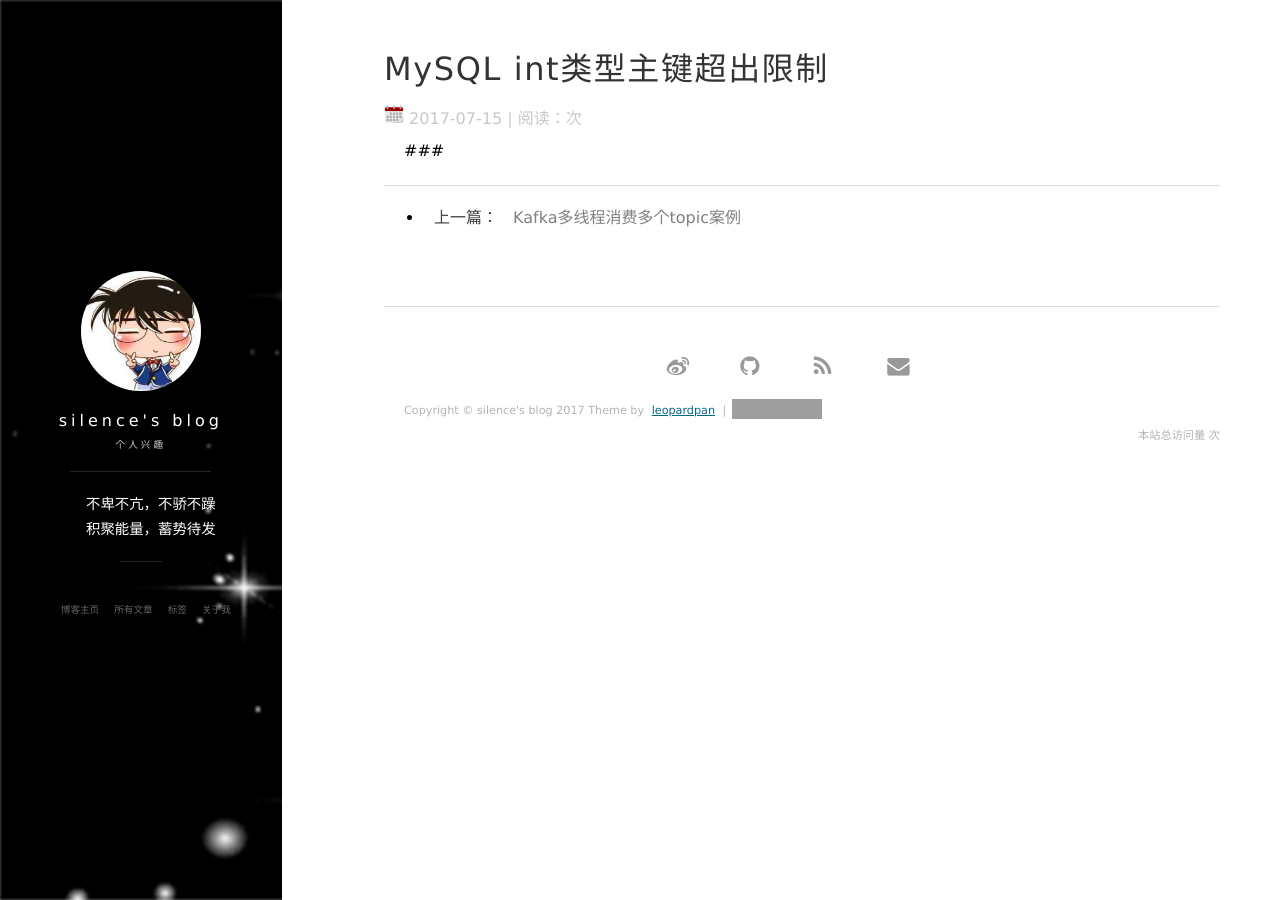
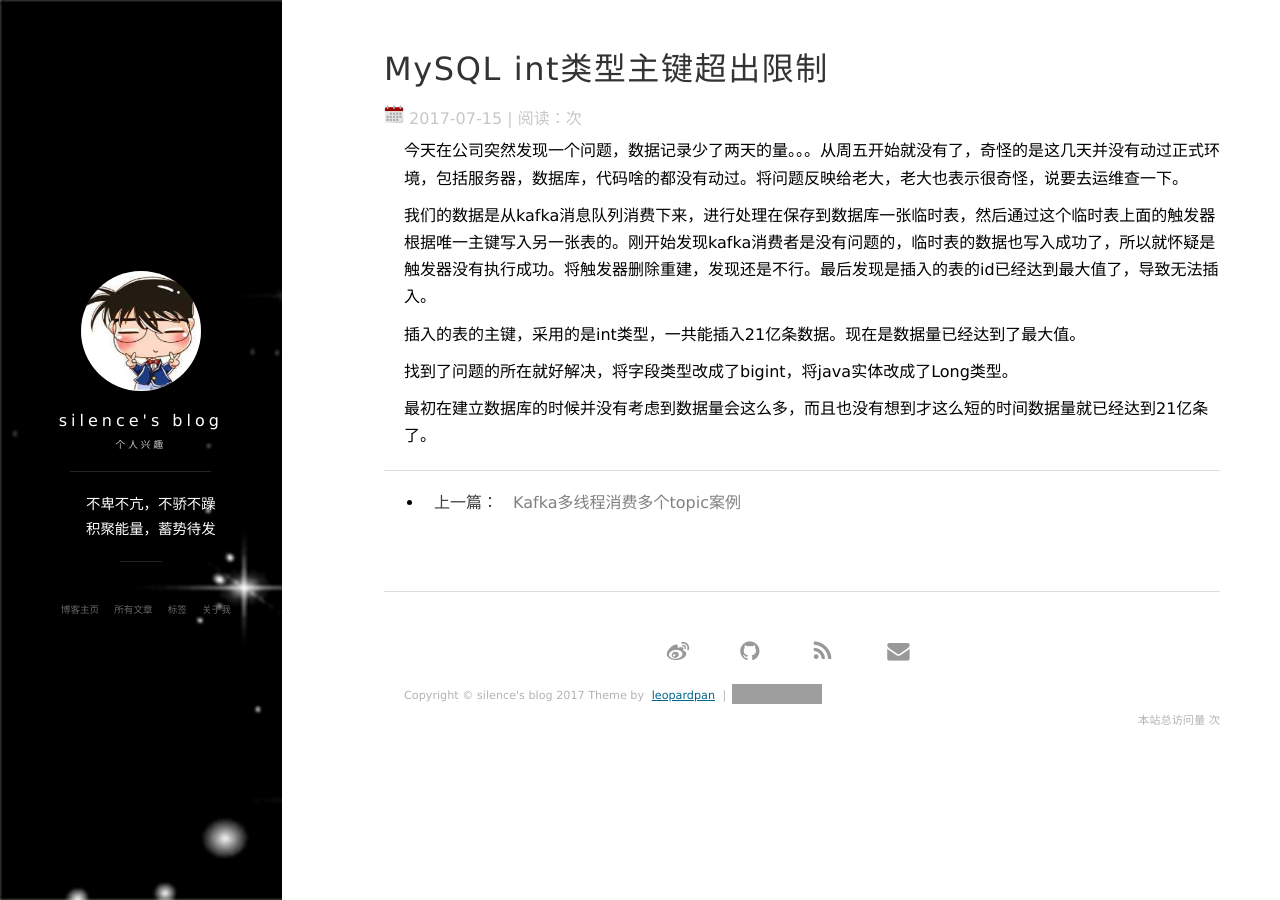
Before and after one commit to zhuSilence/zhuSilence.github.io, a Jekyll site: the page built from _posts/2017-07-15-MySQL数据库int类型id超出限制.md, in a window 1280 px wide. Built offline with Jekyll 4.4.1, drawn with Linux system fonts in a browser that asks for light colours; nearby versions of some CDN libraries; comment, search, counter and statistics services are not loaded; grey boxes are pictures that could not be loaded.

Commit message:
MySQL int类型id超过限制

```diff
--- a/_posts/2017-07-15-MySQL数据库int类型id超出限制.md
+++ b/_posts/2017-07-15-MySQL数据库int类型id超出限制.md
@@ -5,4 +5,12 @@ date: 2017-07-15
 tag: MySQL
 ---
 
-###
+今天在公司突然发现一个问题，数据记录少了两天的量。。。从周五开始就没有了，奇怪的是这几天并没有动过正式环境，包括服务器，数据库，代码啥的都没有动过。将问题反映给老大，老大也表示很奇怪，说要去运维查一下。
+
+我们的数据是从kafka消息队列消费下来，进行处理在保存到数据库一张临时表，然后通过这个临时表上面的触发器根据唯一主键写入另一张表的。刚开始发现kafka消费者是没有问题的，临时表的数据也写入成功了，所以就怀疑是触发器没有执行成功。将触发器删除重建，发现还是不行。最后发现是插入的表的id已经达到最大值了，导致无法插入。
+
+插入的表的主键，采用的是int类型，一共能插入21亿条数据。现在是数据量已经达到了最大值。
+
+找到了问题的所在就好解决，将字段类型改成了bigint，将java实体改成了Long类型。
+
+最初在建立数据库的时候并没有考虑到数据量会这么多，而且也没有想到才这么短的时间数据量就已经达到21亿条了。
```
